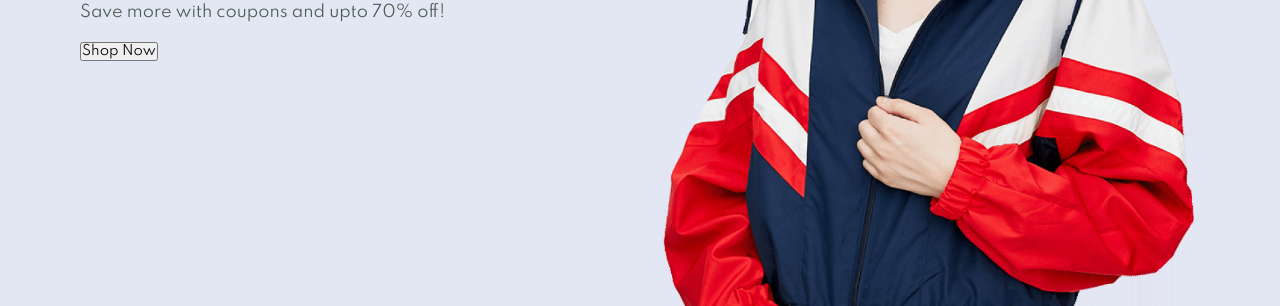
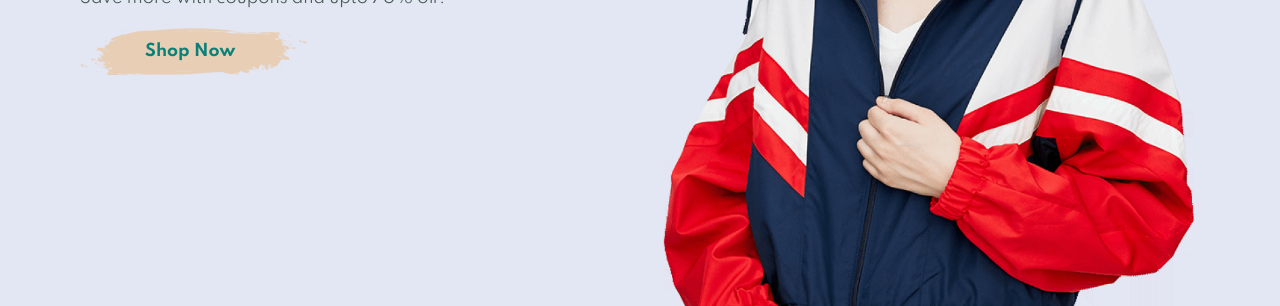
Before and after one commit to YashKudve/E-Commerce, a plain HTML site: page index.html in a window 1280 px wide. Shown: the part 524-830 px from the top of the page. Drawn offline with Linux system fonts and the light colour scheme.

Commit message:
hero section styling complete

```diff
--- a/style.css
+++ b/style.css
@@ -62,6 +62,10 @@ body {
   /* background: white; */
   background: #E3E6F3;
   box-shadow: 0 5px 15px rgba(0,0,0,0.06);
+  z-index: 999;
+  position: sticky;
+  top: 0;
+  left: 0;
 }
 
 .logo{
@@ -128,3 +132,15 @@ body {
 #hero h1{
   color: #088178;
 }
+
+#hero button{
+  background-image: url("/img/button.png");
+  background-color: transparent;
+  color: #088178;
+  border: 0;
+  padding: 14px 80px 14px 65px;
+  background-repeat: no-repeat;
+  cursor: pointer;
+  font-weight: 700;
+  font-size: 16px;
+}
```
